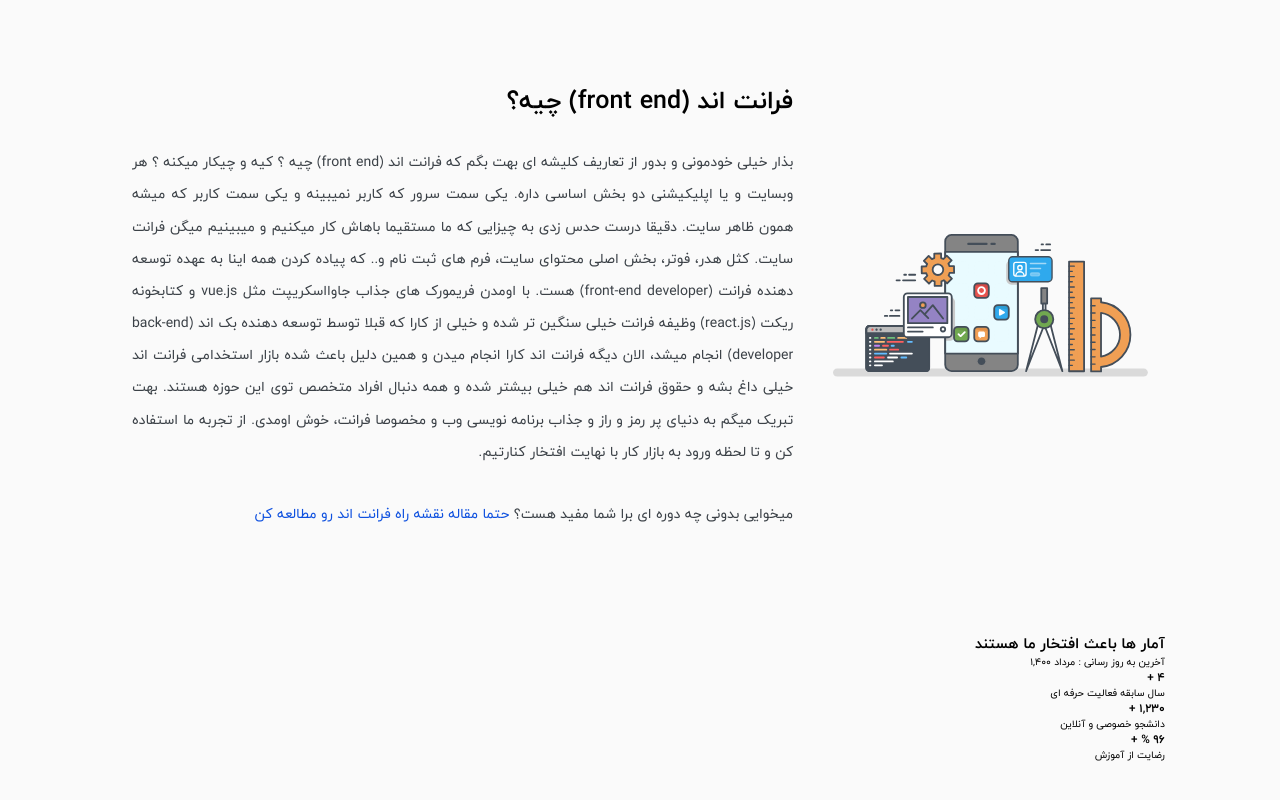
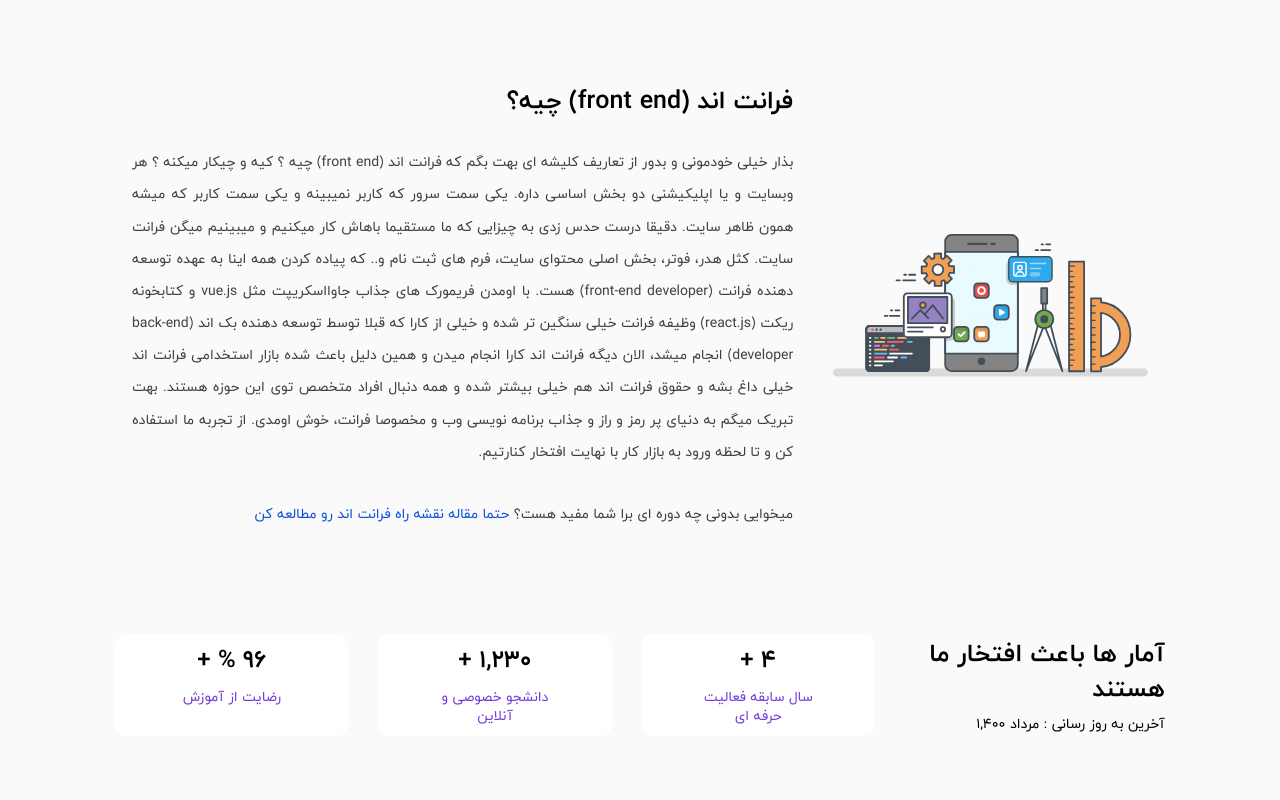
Before and after one commit to sajjadFront/First-page-of-fronthooks.ir-website, a plain HTML site: page pages/index.html in a window 1280 px wide. Shown: the part 3527-4327 px from the top of the page. Before the commit the page ends 4290 px from the top, so only its background shows below. Drawn offline with Linux system fonts and the light colour scheme.

Commit message:
statistics section added style.css

```diff
--- a/assets/scss/style.scss
+++ b/assets/scss/style.scss
@@ -513,3 +513,46 @@ body {
     }
   }
 }
+
+.statistics{
+  margin-bottom: 10rem;
+  @include flex(flex, space-between, center);
+
+  &__content{
+
+    h2{
+      font-size: 2.5rem;
+      font-weight: 600;
+      margin-bottom: 0.8rem;
+    }
+
+    p{
+      font-size: 1.4rem;
+    }
+  }
+
+  &__statistics-box{
+    display: grid;
+    grid-template-columns: repeat(3, 1fr);
+    gap: 3rem;
+
+    .box{
+      background: $white;
+      padding: 1rem 4.8rem;
+      text-align: center;
+      border-radius: 1.2rem;
+
+      h3{
+        font-size: 2.4rem;
+        font-weight: 600;
+        margin-bottom: 1rem;
+      }
+
+      p{
+        font-size: 1.4rem;
+        font-weight: 500;
+        color: $primaryColor;
+      }
+    }
+  }
+}
--- a/pages/index.html
+++ b/pages/index.html
@@ -368,19 +368,19 @@
           <h2>آمار ها باعث افتخار ما هستند</h2>
           <p>آخرین به روز رسانی : مرداد 1,400</p>
         </div>
-        <div>
+        <div class="statistics__statistics-box">
           <!-- statistics 1 -->
-          <div class="statistics__statistics-box">
+          <div class="box">
             <h3>4 +</h3>
             <p>سال سابقه فعالیت حرفه ای</p>
           </div>
           <!-- statistics 2 -->
-          <div class="statistics__statistics-box">
+          <div class="box">
             <h3>1,230 +</h3>
             <p>دانشجو خصوصی و آنلاین</p>
           </div>
           <!-- statistics 3 -->
-          <div class="statistics__statistics-box">
+          <div class="box">
             <h3>96 % +</h3>
             <p>رضایت از آموزش</p>
           </div>
```
Also changed, not shown: assets/css/style.css, 1 other file.
